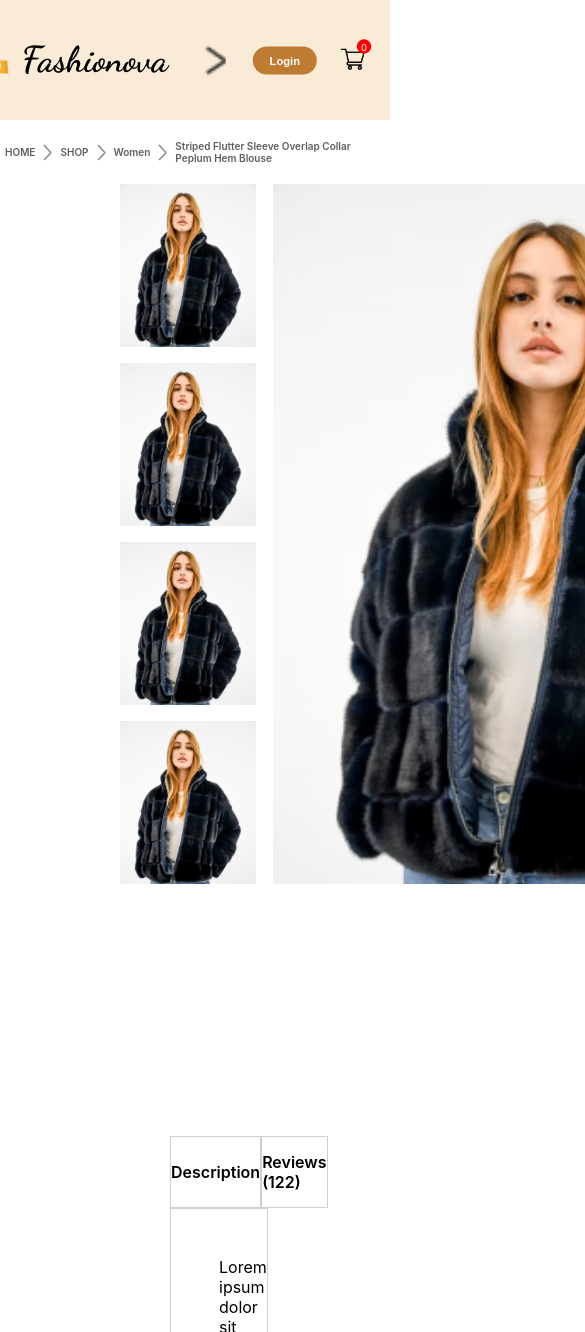
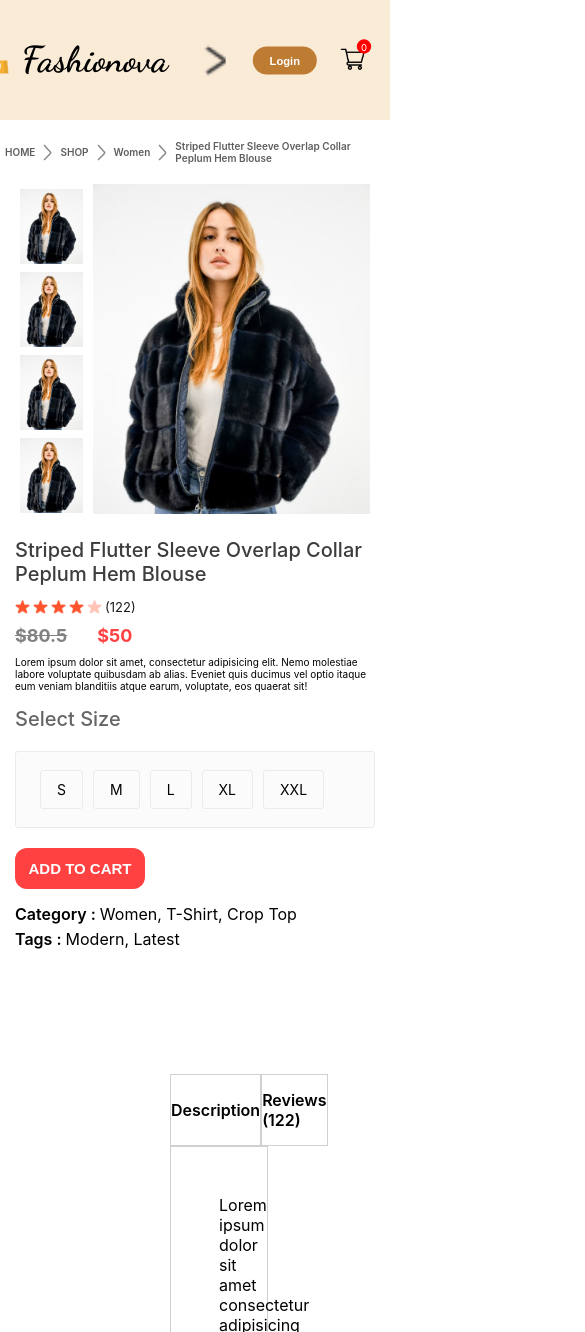
Before and after one commit to Shreeyog-Gaikwad/Fashionova, a React (Create React App) app in the folder frontend/: page /product/1 in a window 390 px wide. Shown: the top 1332 px of the page, 585 px wide, since content can reach past the window. Built offline with nearby package versions, Linux system fonts and the light colour scheme.

Commit message:
ProductDisplay Responsiveness Added

```diff
--- a/frontend/src/Components/ProductDisplay/ProductDisplay.css
+++ b/frontend/src/Components/ProductDisplay/ProductDisplay.css
@@ -8,22 +8,6 @@
     gap: 17px;
 }
 
-.productdisplay-img button{
-    margin-top: 30px;
-    margin-left: 66%;
-    padding: 20px 40px;
-    width: 200px;
-    font-size: 16px;
-    font-weight: 600;
-    color: white;
-    background: #ff4141;
-    margin-bottom: 40px;
-    border: none;
-    outline: none;
-    cursor: pointer;
-    border-radius: 20px;
-}
-
 .productdisplay-img-list{
     display: flex;
     flex-direction: column;
@@ -31,12 +15,12 @@
 }
 
 .productdisplay-img-list img{
-    height: 163px;
+    height: 188px;
 }
 
 .productdisplay-main-img{
     width: 586px;
-    height: 700px;
+    height: 800px;
 }
 .productdisplay-right{
     margin: 0px 70px;
@@ -97,6 +81,20 @@
     cursor: pointer;
 }
 
+.productdisplay-right button{
+    padding: 20px 40px;
+    width: 200px;
+    font-size: 16px;
+    font-weight: 600;
+    color: white;
+    background: #ff4141;
+    margin-bottom: 40px;
+    border: none;
+    outline: none;
+    cursor: pointer;
+    border-radius: 20px;
+}
+
 .productdisplay-right-category{
     margin-top: 5px;
 }
@@ -104,3 +102,193 @@
 .productdisplay-right-category span{
     font-weight: 600;
 }
+
+@media(max-width:1280px){
+    .productdisplay{
+        margin: 0px 60px;
+    }
+    .productdisplay-left{
+        gap: 10px;
+    }
+    .productdisplay-img-list{
+        gap: 10px;
+    }
+    .productdisplay-img-list img{
+        height: 120px;
+    }
+    .productdisplay-main-img{
+        width: auto;
+        height: 510px;
+    }
+    .productdisplay-right{
+        margin: 0px 30px;
+    }
+    .productdisplay-right h1{
+        font-size: 22px;
+    }
+    .productdisplay-right-star{
+        gap: 3px;
+        font-size: 13px;
+    }
+    .productdisplay-right-prices{
+        margin: 10px 0px;
+        font-size: 18px;
+    }
+    .productdisplay-right-description{
+        font-size: 13px;
+    }
+    .productdisplay-right-size h1{
+        margin-top: 20px;
+        font-size: 20px;
+    }
+    .productdisplay-right-sizes{
+        margin: 20px 0px;
+    }
+    .productdisplay-right-sizes div{
+        padding: 14px 20px;
+    }
+    .productdisplay-right button{
+        width: 150px;
+        padding: 15px 0px;
+        margin-bottom: 20px;
+    }
+    .productdisplay-right-category{
+        margin-top: 5px;
+        font-size: 14px;
+    }
+}
+
+@media(max-width:1024px){
+    .productdisplay{
+        margin: 0px 30px;
+    }
+    .productdisplay-left{
+        gap: 5px;
+    }
+    .productdisplay-img-list img{
+        height: 92px;
+    }
+    .productdisplay-main-img{
+        height: 400px;
+    }
+    .productdisplay-right h1{
+        font-size: 18px;
+    }
+    .productdisplay-right-star img{
+        width: 15px;
+    }
+    .productdisplay-right-description{
+        font-size: 12px;
+    }
+    .productdisplay-right-sizes{
+        margin: 10px 0px;
+    }
+    .productdisplay-right-sizes div{
+        padding: 10px 16px;
+        font-size: 12px;
+    }
+    .productdisplay-right button{
+        width: 120px;
+        padding: 10px 0px;
+        margin-bottom: 10px;
+        font-size: 14px;
+    }
+    .productdisplay-right-category{
+        font-size: 12px;
+    }
+}
+
+@media(max-width:800px){
+    .productdisplay{
+        margin: 0px 10px;
+    }
+    .productdisplay-left{
+        gap: 0px;
+        flex-direction: column-reverse;
+        align-items: center;
+    }
+    .productdisplay-img-list{
+        flex-direction: row;
+    }
+    .productdisplay-img-list img{
+        height: 66px;
+    }
+    .productdisplay-main-img{
+        height: 300px;
+    }
+    .productdisplay-right h1{
+        font-size: 14px;
+    }
+    .productdisplay-right-star img{
+        width: 13px;
+    }
+    .productdisplay-right-description{
+        font-size: 10px;
+    }
+    .productdisplay-right-size h1{
+        margin-top: 10px 0px;
+    }
+    .productdisplay-right-sizes{
+        margin: 10px;
+        gap: 5px;
+    }
+    .productdisplay-right-sizes div{
+        padding: 4px 11px;
+    }
+    .productdisplay-right button{
+        width: 100px;
+        font-size: 12px;
+        border-radius: 12px;
+    }
+    .productdisplay-right-category{
+        font-size: 10px;
+    }
+}
+
+@media(max-width:500px){
+    .productdisplay{
+        flex-direction: column;
+    }
+    .productdisplay-left{
+        gap: 10px;
+        flex-direction: row;
+        margin: auto;
+    }
+    .productdisplay-img-list{
+        flex-direction: column;
+        gap: 8px;
+    }
+    .productdisplay-img-list img{
+        height: 75px;
+    }
+    .productdisplay-main-img{
+        height: 330px;
+    }
+    .productdisplay-right{
+        margin: 5px;
+    }
+    .productdisplay-right h1{
+        margin-top: 15px;
+        font-size: 20px;
+        font-weight: 500;
+    }
+    .productdisplay-right-star img{
+        width: 15px;
+    }
+    .productdisplay-right-sizes{
+        gap: 10px;
+        margin: 20px 0px;
+    }
+    .productdisplay-right-sizes div{
+        padding: 10px 16px;
+        font-size: 14px;
+    }
+    .productdisplay-right button{
+        width: 130px;
+        font-size: 15px;
+        padding: 12px 0px;
+    }
+    .productdisplay-right-category{
+        font-size: 16px;
+    }
+}
--- a/frontend/src/Components/ProductDisplay/ProductDisplay.jsx
+++ b/frontend/src/Components/ProductDisplay/ProductDisplay.jsx
@@ -19,7 +19,6 @@
         </div>
         <div className="productdisplay-img">
             <img src={product.image} alt="" className="productdisplay-main-img" />
-          <button onClick={()=>{addToCart(product.id)}}>ADD TO CART</button>
         </div>
       </div>
       <div className="productdisplay-right">
@@ -49,6 +48,7 @@
                 <div>XXL</div>
             </div>
         </div>
+        <button onClick={()=>{addToCart(product.id)}}>ADD TO CART</button>
         <p className='productdisplay-right-category'><span>Category : </span>Women, T-Shirt, Crop Top</p>
         <p className='productdisplay-right-category'><span>Tags : </span>Modern, Latest</p>
       </div>
```
